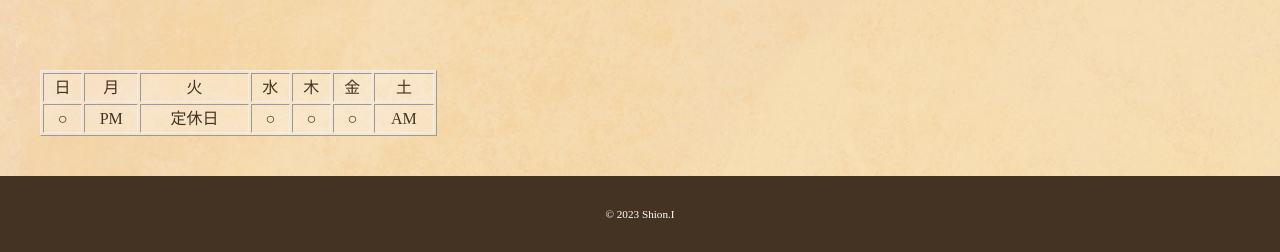
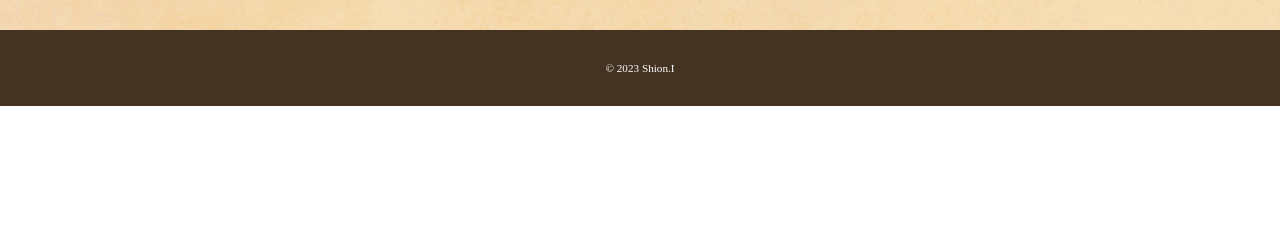
Before and after one commit to shion428/peache.h, a plain HTML site: page access.html in a window 1280 px wide. Shown: the part 770-1022 px from the top of the page. After the commit the page ends 876 px from the top, so only its background shows below. Drawn offline with Linux system fonts and the light colour scheme; some packages are replaced by stand-ins of ours.

Commit message:
Update access.html

```diff
--- a/access.html
+++ b/access.html
@@ -41,28 +41,7 @@
   </section>
   <!-- /.#location -->
 </div>
-<table width="397" height="66" border="1">
-  <tbody>
-    <tr>
-      <td>日</td>
-      <td>月</td>
-      <td>火</td>
-      <td>水</td>
-      <td>木</td>
-      <td>金</td>
-      <td>土</td>
-    </tr>
-    <tr>
-      <td>○</td>
-      <td>PM</td>
-      <td>定休日</td>
-      <td>○</td>
-      <td>○</td>
-      <td>○</td>
-      <td>AM</td>
-    </tr>
-  </tbody>
-</table>
+
 <footer>
   <div class="wrapper">
     <p><small>&copy; 2023 Shion.I</small></p>
```
